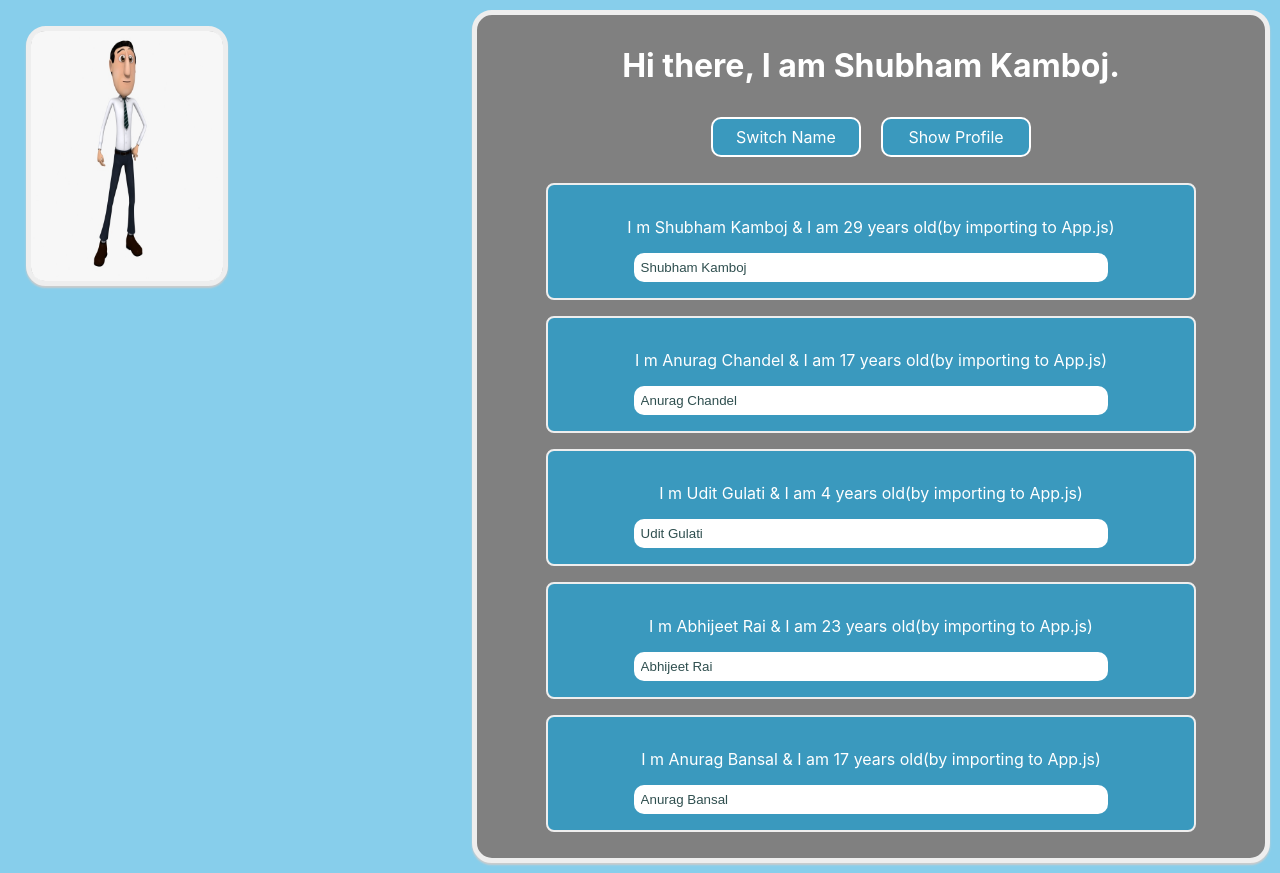
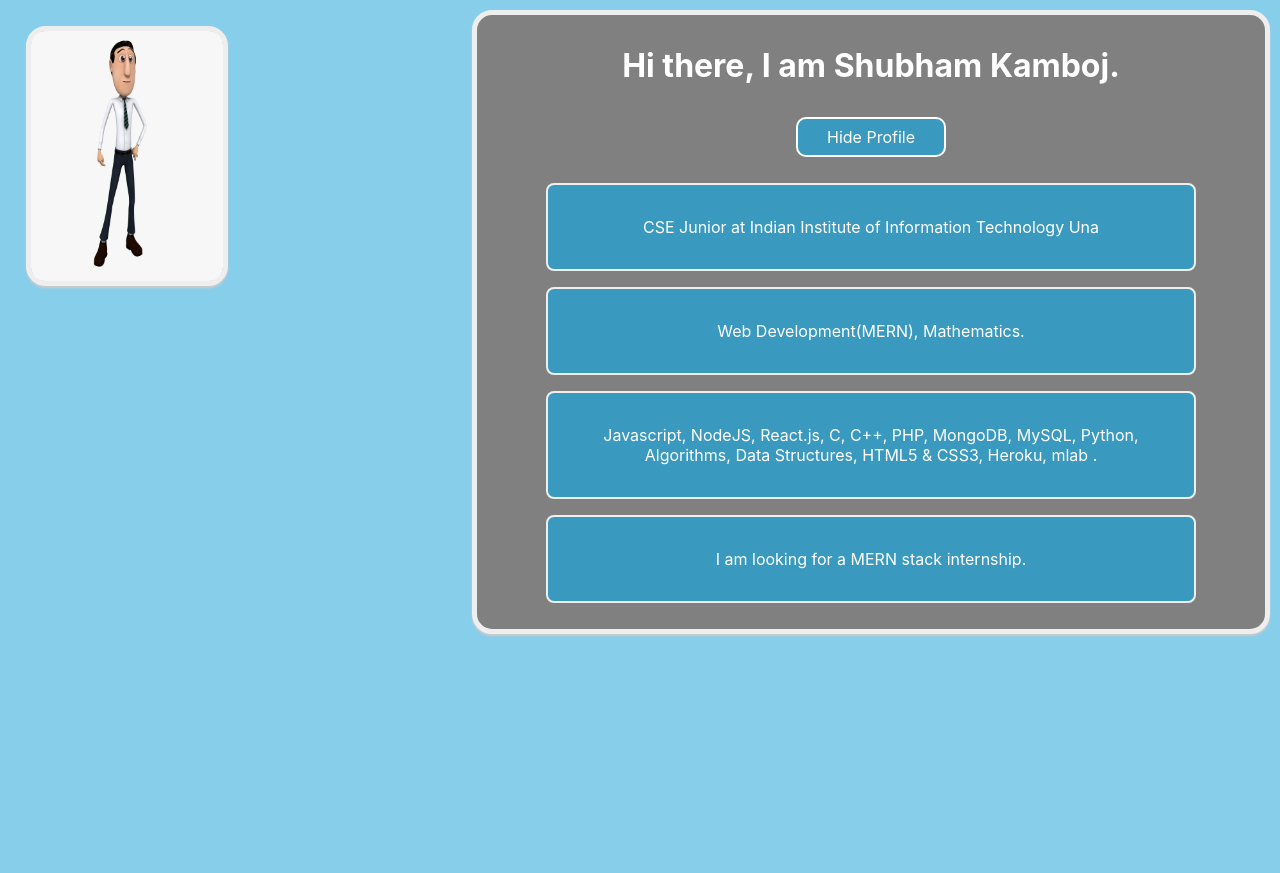
Before and after one commit to shkamboj/react_starter, a React (Create React App) app: page / in a window 1280 px wide. Both pictures are taken after a click on the button "Show Profile". After the commit the page ends 800 px from the top, so only its background shows below. Built offline with nearby package versions, Linux system fonts and the light colour scheme.

Commit message:
single person profile

```diff
--- a/src/App.js
+++ b/src/App.js
@@ -2,6 +2,9 @@ import React, { Component } from 'react';
 import './App.css';
 import ReactDOM from 'react-dom';
 import People from './People/People.js';
+import Hobbies from './Hobbies/Hobbies.js'
+import Interest from './Interest/Interest.js'
+import Skills from './Skills/Skills.js'
 
 function Person (props){
   return (
@@ -24,11 +27,11 @@ var app = (
 class App extends Component{
   state = {
     peoples : [
-      {name : "Shubham Kamboj"},
-      {name : "Anurag Chandel"},
-      {name : "Udit Gulati"},
-      {name : "Abhijeet Rai"},
-      {name : "Anurag Bansal"}
+      {name : "Shubham Kamboj", age : 12, hobbies : "I am looking for a MERN stack internship.",
+       title: "CSE Junior at Indian Institute of Information Technology Una", interest : "Web Development(MERN), Mathematics",
+      skills : " Javascript, NodeJS, React.js, C, C++, PHP, MongoDB, MySQL, Python, Algorithms, Data Structures, HTML5 & CSS3, Heroku, mlab "
+    }
+
     ],
     showPeoples : false
   }
@@ -76,22 +79,50 @@ class App extends Component{
 
   render(){
     let peeps = null;
+    let buttonshow = "Show Profile";
+    let hobbies_row = null;
+    let interest_row = null;
+    let skills_row = null;
   if(this.state.showPeoples)
   {
     peeps = (
       <div>
       {this.state.peoples.map(people =>{
-        return <People name = {people.name} />
+        return <People title = {people.title}  />
       } )}
       </div>
     );
+    hobbies_row = (
+      <div>
+      {this.state.peoples.map(people =>{
+        return <Hobbies hobbies = {people.hobbies}  />
+      } )}
+      </div>
+    );
+    interest_row = (
+      <div>
+      {this.state.peoples.map(people =>{
+        return <Interest interest = {people.interest}  />
+      } )}
+      </div>
+    );
+    skills_row = (
+      <div>
+      {this.state.peoples.map(people =>{
+        return <Skills skills = {people.skills}  />
+      } )}
+      </div>
+    );
+    buttonshow = "Hide Profile";
   }
     return(
     <div className ='App'>
-      <h1>Hi there, I am Shubham Kamboj.</h1>
-      <button onClick= {this.switchNameHandler.bind(this, "Abhijeet")}>Switch Name</button>
-      <button onClick= {this.togglePeopleHandler}>Show Profile</button>
+      <h1> Hi there, I am {this.state.peoples[0].name}.</h1>
+      <button onClick= {this.togglePeopleHandler}>{buttonshow}</button>
      {peeps}
+     {interest_row}
+     {skills_row}
+     {hobbies_row}
     </div>
     );
   }
--- /dev/null
+++ b/src/Hobbies/Hobbies.css
@@ -0,0 +1,23 @@
+.Hobbies {
+    width: 80%;
+    margin: 16px auto;
+    border: 2px solid #eee;
+    border-radius: 8px;
+    padding : 16px;
+    text-align: center;
+    background: rgb(58, 153, 190);
+}
+
+
+input[type=text] {
+    border-radius: 10px;
+    border: grey;
+    color : darkslategray;
+    padding: 7px;
+    width: 75%;
+  }
+
+
+input::-moz-focus-inner {
+    border: 0;
+}
--- /dev/null
+++ b/src/Hobbies/Hobbies.js
@@ -0,0 +1,10 @@
+import React from 'react';
+import './Hobbies.css';
+const hobbies = (props) => {
+	return (<div className="Hobbies">
+		<p>{props.hobbies}</p>
+	</div>
+	)
+}
+
+export default hobbies;
--- /dev/null
+++ b/src/Interest/Interest.css
@@ -0,0 +1,23 @@
+.Interest {
+    width: 80%;
+    margin: 16px auto;
+    border: 2px solid #eee;
+    border-radius: 8px;
+    padding : 16px;
+    text-align: center;
+    background: rgb(58, 153, 190);
+}
+
+
+input[type=text] {
+    border-radius: 10px;
+    border: grey;
+    color : darkslategray;
+    padding: 7px;
+    width: 75%;
+  }
+
+
+input::-moz-focus-inner {
+    border: 0;
+}
--- /dev/null
+++ b/src/Interest/Interest.js
@@ -0,0 +1,11 @@
+import React from 'react';
+import './Interest.css';
+const interest = (props) => {
+	return (<div className="Interest">
+		<p onClick={props.click} > {props.interest}.</p>
+	</div>
+	)
+}
+
+
+export default interest;
--- a/src/People/People.js
+++ b/src/People/People.js
@@ -2,11 +2,10 @@ import React from 'react';
 import './People.css';
 const people = (props) => {
 	return (<div className="People">
-		<p onClick={props.click} > I m {props.name} & I am {Math.floor(Math.random()*30)} years old(by importing to App.js)</p>
-		<p>{props.children}</p>
-		<input type="text" onChange = {props.changed} value = {props.name}></input>
+		<p onClick={props.click} > {props.title}</p>
 	</div>
 	)
 }
 
+
 export default people;
--- /dev/null
+++ b/src/Skills/Skills.css
@@ -0,0 +1,19 @@
+.Skills {
+    width: 80%;
+    margin: 16px auto;
+    border: 2px solid #eee;
+    border-radius: 8px;
+    padding : 16px;
+    text-align: center;
+    background: rgb(58, 153, 190);
+}
+input[type=text] {
+    border-radius: 10px;
+    border: grey;
+    color : darkslategray;
+    padding: 7px;
+    width: 75%;
+  }
+input::-moz-focus-inner {
+    border: 0;
+}
--- /dev/null
+++ b/src/Skills/Skills.js
@@ -0,0 +1,11 @@
+import React from 'react';
+import './Skills.css';
+const skills = (props) => {
+	return (<div className="Skills">
+		<p onClick={props.click} > {props.skills}.</p>
+	</div>
+	)
+}
+
+
+export default skills;
```
